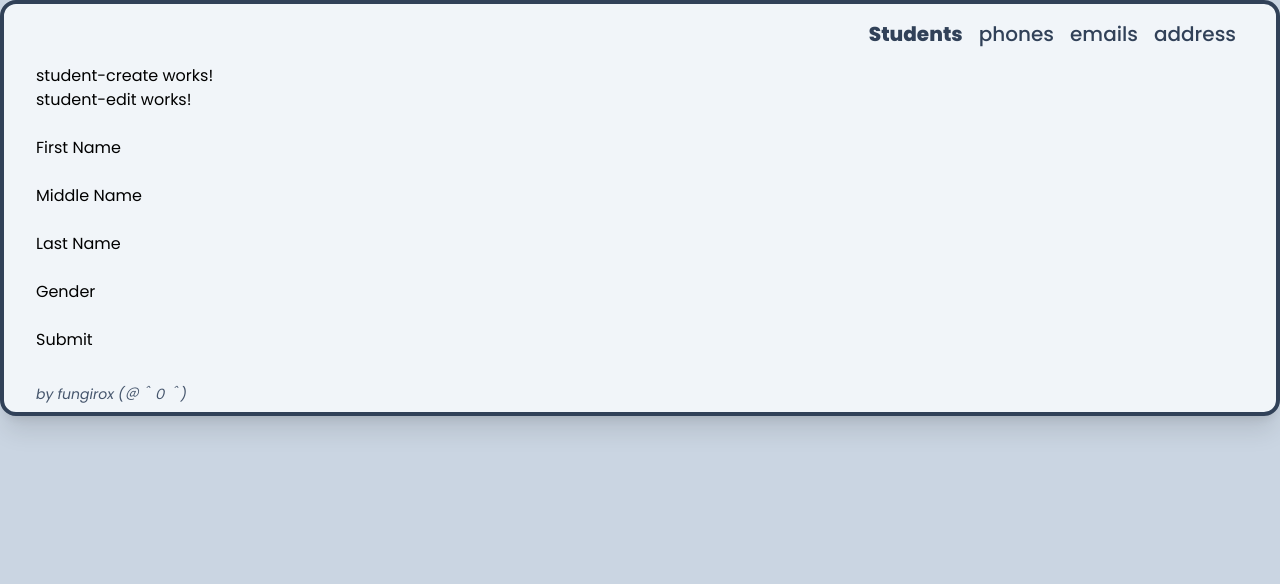
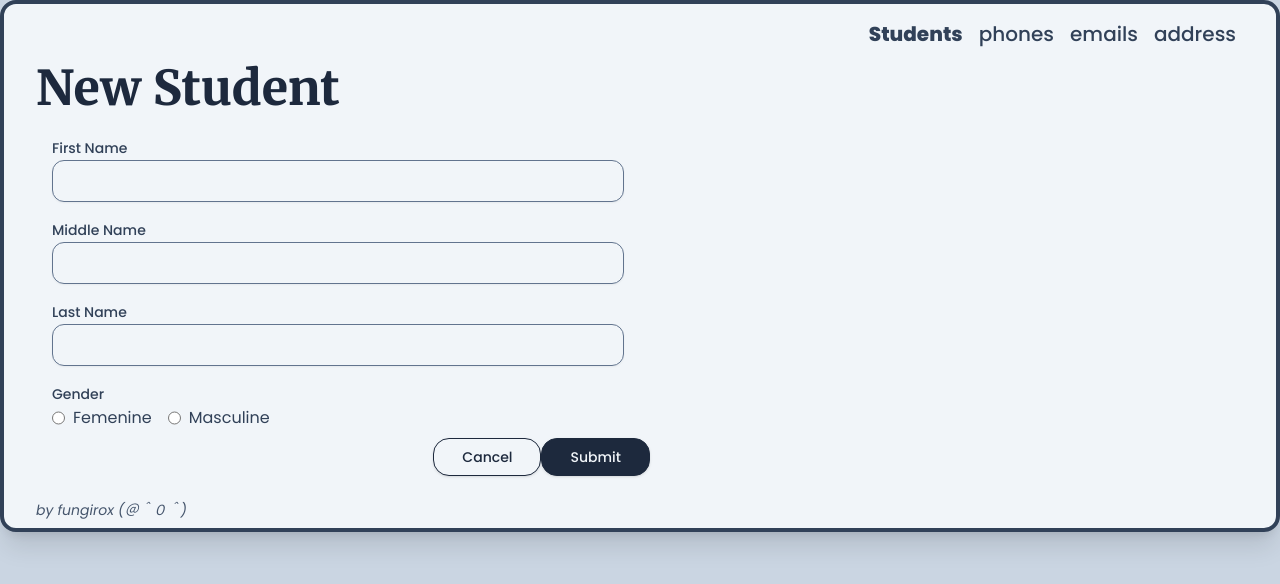
Before and after one commit to fungirox/students-api, an Angular app in the folder students-view/: page /student/create in a window 1280 px wide. Shown: the top 584 px of the page. Built offline with nearby package versions, Linux system fonts and the light colour scheme.

Commit message:
Crear estudiante vista

```diff
--- a/students-view/src/app/pages/student/student-create/student-create.html
+++ b/students-view/src/app/pages/student/student-create/student-create.html
@@ -1,30 +1,48 @@
-<p>student-create works!</p>
-<p>student-edit works!</p>
-<br>
+<h1 class="text-5xl font-extrabold text-slate-800">
+    New Student
+</h1>
+<div class="flex flex-col p-4 w-1/2">
+    <form (ngSubmit)="createStudent()">
+        <div class="w-full py-2">
+            <label for="first_name" class="text-sm font-medium text-slate-700">First Name</label>
+            <input required
+                class="bg-neutral-secondary-medium border border-slate-500 rounded-xl border-default-medium text-heading text-sm rounded-base focus:ring-brand focus:border-brand block w-full px-3 py-2.5 shadow-xs placeholder:text-body"
+                placeholder="" [(ngModel)]="student['first_name']" type="text" id="first_name" name="first_name" />
+        </div>
+        <div class="w-full py-2">
+            <label for="middle_name" class="text-sm font-medium text-slate-700">Middle Name</label>
+            <input required
+                class="bg-neutral-secondary-medium border border-slate-500 rounded-xl border-default-medium text-heading text-sm rounded-base focus:ring-brand focus:border-brand block w-full px-3 py-2.5 shadow-xs placeholder:text-body"
+                placeholder="" [(ngModel)]="student['middle_name']" type="text" id="middle_name" name="middle_name" />
+        </div>
+        <div class="w-full py-2">
+            <label for="last_name" class="text-sm font-medium text-slate-700">Last Name</label>
+            <input required
+                class="bg-neutral-secondary-medium border border-slate-500 rounded-xl border-default-medium text-heading text-sm rounded-base focus:ring-brand focus:border-brand block w-full px-3 py-2.5 shadow-xs placeholder:text-body"
+                placeholder="" [(ngModel)]="student['last_name']" type="text" id="last_name" name="last_name" />
+        </div>
+        <div class="w-full py-2">
+            <span class="text-sm font-medium text-slate-700">Gender</span>
+            <div class="flex flex-row space-x-4">
+                <div class="flex flex-row space-x-2">
+                    <input name="Femenine" id="Femenine" type="radio" [value]="'f'" [(ngModel)]="student['gender']" />
+                    <label for="Femenine" class="text-slate-700">Femenine</label>
+                </div>
+                <div class="flex flex-row space-x-2">
+                    <input name="Masculine" id="Masculine" type="radio" [value]="'m'" [(ngModel)]="student['gender']" />
+                    <label for="Masculine" class="text-slate-700">Masculine</label>
+                </div>
 
-<form (ngSubmit)="createStudent()">
-    <div>
-        <label for="first_name">First Name</label><br>
-        <input [(ngModel)]="student_data['first_name']"
-        type="text" id="first_name" name="first_name" />
-    </div>
-    <div>
-        <label for="middle_name">Middle Name</label><br>
-        <input [(ngModel)]="student_data['middle_name']"
-        type="text" id="middle_name" name="middle_name" />
-    </div>
-    <div>
-        <label for="last_name">Last Name</label><br>
-        <input [(ngModel)]="student_data['last_name']"
-        type="text" id="last_name" name="last_name" />
-    </div>
-    <div>
-        <label for="gender">Gender</label><br>
-        <input [(ngModel)]="student_data['gender']"
-        type="text" id="gender" name="gender" />
-    </div>
+            </div>
+        </div>
 
-    <input type="submit"/>
-</form>
-
-<br>
+        <div class="flex flex-row justify-end ">
+            <div class="w-1/3 flex flex-row justify-between ">
+                <button type="button" [routerLink]="['/']"
+                    class="bg-slate-100 text-slate-800 rounded-2xl shadow font-medium text-sm px-7 py-2 border">Cancel</button>
+                <input type="submit"
+                    class="text-slate-100 bg-slate-800 rounded-2xl shadow font-medium text-sm px-7 py-2 border border-slate-800" />
+            </div>
+        </div>
+    </form>
+</div>
--- a/students-view/src/app/pages/student/student-create/student-create.ts
+++ b/students-view/src/app/pages/student/student-create/student-create.ts
@@ -1,17 +1,17 @@
 import { Component } from '@angular/core';
-import { Router } from '@angular/router';
+import { Router, RouterLink } from '@angular/router';
 import { FormsModule } from '@angular/forms';
 import { PostRequest } from '../../../services/create/post-request';
 import { Student } from '../../../interface/student';
 
 @Component({
   selector: 'app-student-create',
-  imports: [FormsModule],
+  imports: [FormsModule, RouterLink],
   templateUrl: './student-create.html',
   styleUrl: './student-create.css',
 })
 export class StudentCreate {
-    student_data : Student = {
+    student : Student = {
     'id': '',
     'first_name': '',
     'middle_name': '',
@@ -19,13 +19,25 @@ export class StudentCreate {
     'gender': ''
   };
 
+  options = [
+    {
+      'name' : 'Feminine',
+      'value' : 'f'
+    },
+    {
+      'name' : 'Masculine',
+      'value' : 'm'
+    }
+
+  ]
+
   constructor(
     public post_request: PostRequest,
     private new_route : Router
   ) { }
 
   createStudent(){
-    this.post_request.createStudent(this.student_data).subscribe({
+    this.post_request.createStudent(this.student).subscribe({
       next: (response: any) => {
         const student = response.student
         this.new_route.navigate([`/student/show/${student["id"]}`]);
```
Also changed, not shown: students-view/src/app/pages/home/home.html (line endings or trailing spaces).
